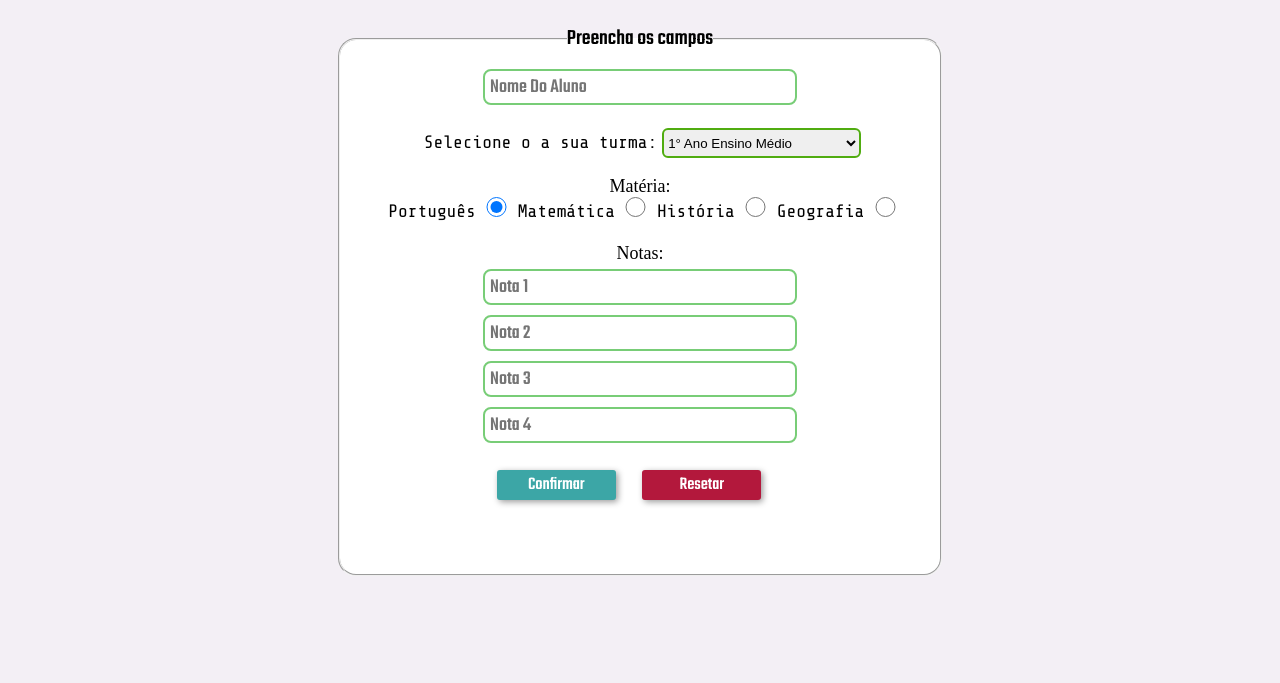
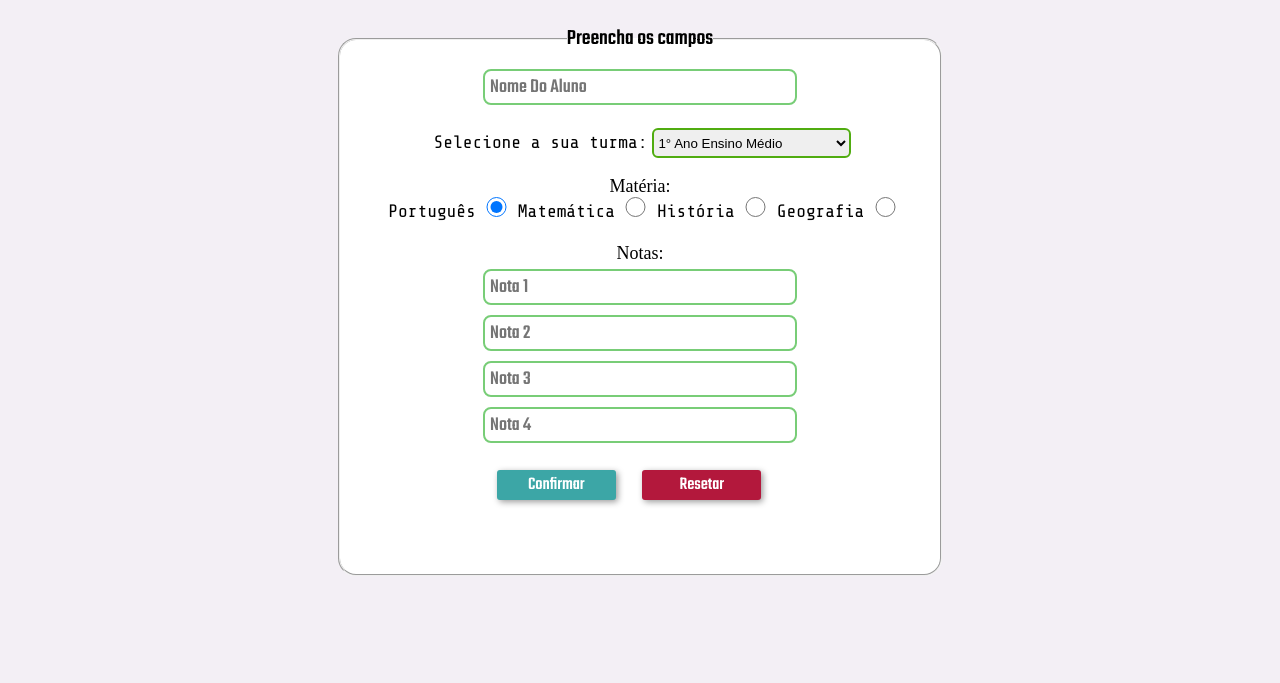
Before and after one commit to Leonngc/sistema-de-notas, a plain HTML site: page index.html in a window 1280 px wide. Shown: the part 87-770 px from the top of the page. Drawn offline with nearby package versions, Linux system fonts and the light colour scheme.

Commit message:
Ortografia

```diff
--- a/index.html
+++ b/index.html
@@ -22,7 +22,7 @@
                 <input type="text" minlength="3" maxlength="40" placeholder="Nome do aluno" id="nome" class="dados"
                     required >
                 <br>
-                <label for="">Selecione o a sua turma:</label><select name="turma" id="turma" class="turmas">
+                <label for="">Selecione a sua turma:</label><select name="turma" id="turma" class="turmas">
                     <option value="1° Ano Ensino Médio" class="turmas">1° Ano Ensino Médio</option>
                     <option value="2° Ano Ensino Médio">2° Ano Ensino Médio</option>
                     <option value="3° Ano Ensino Médio">3° Ano Ensino Médio</option>
```
